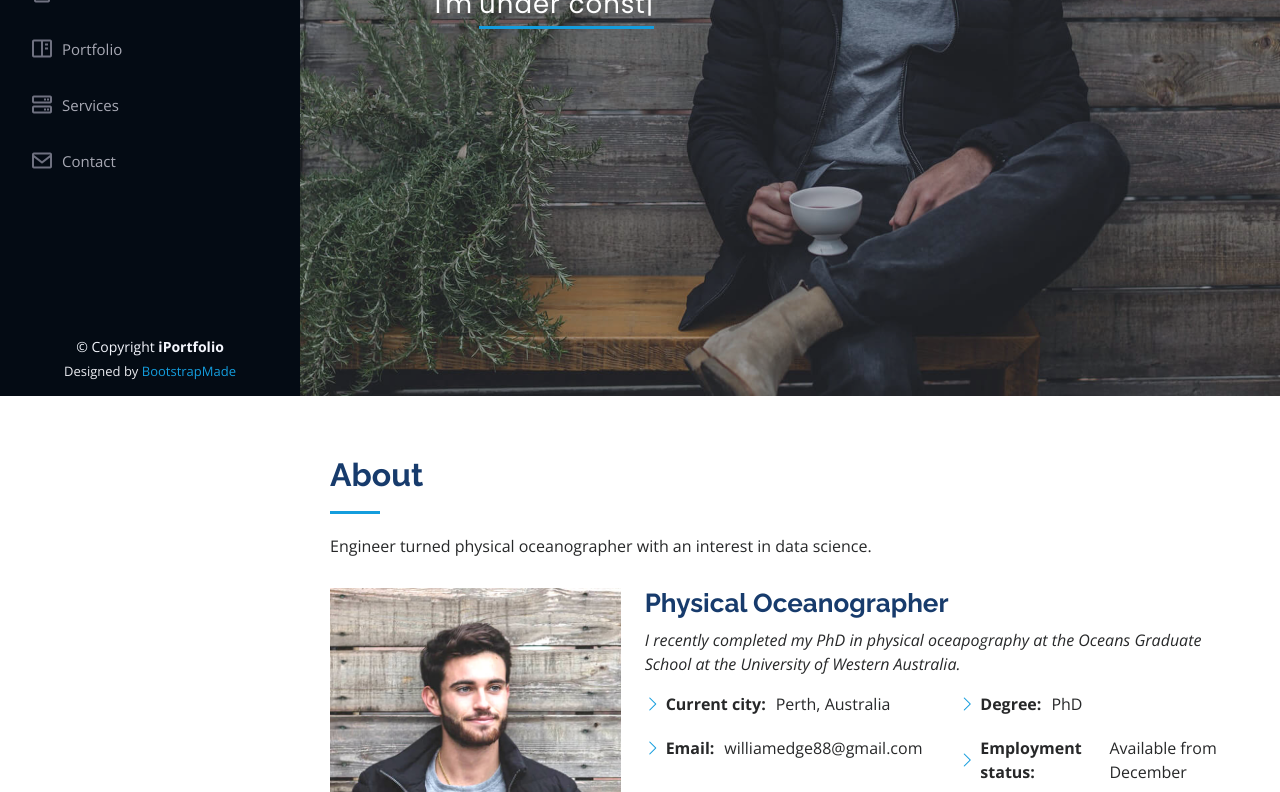
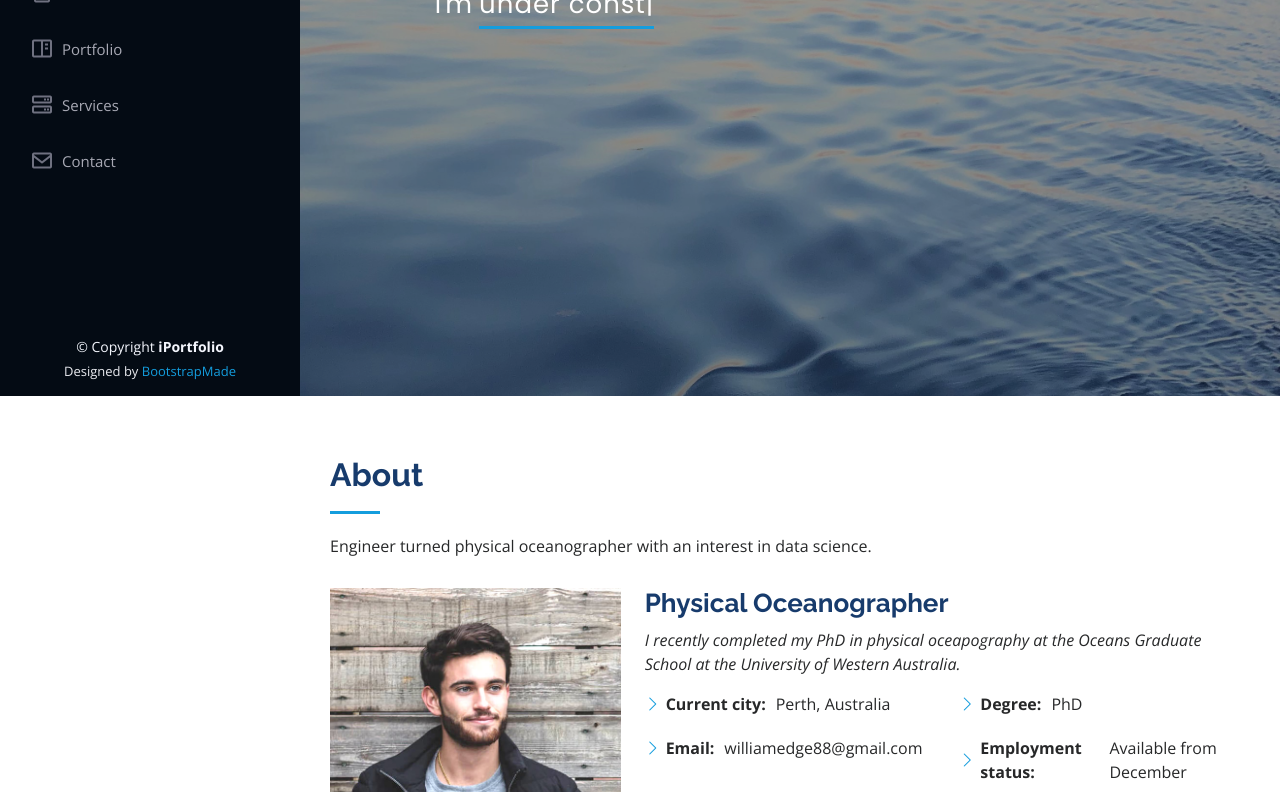
Before and after one commit to williamedge/williamedge.github.io, a plain HTML site: page index.html in a window 1280 px wide. Shown: the part 404-1196 px from the top of the page. Drawn offline with nearby package versions, Linux system fonts and the light colour scheme.

Commit message:
Update style.css

```diff
--- a/assets/css/style.css
+++ b/assets/css/style.css
@@ -241,7 +241,7 @@ h6 {
 #hero {
   width: 100%;
   height: 100vh;
-  background: url("../img/hero-bg.jpg") top center;
+  background: url("../img/background_crop.jpeg") top center;
   background-size: cover;
 }
 
```
